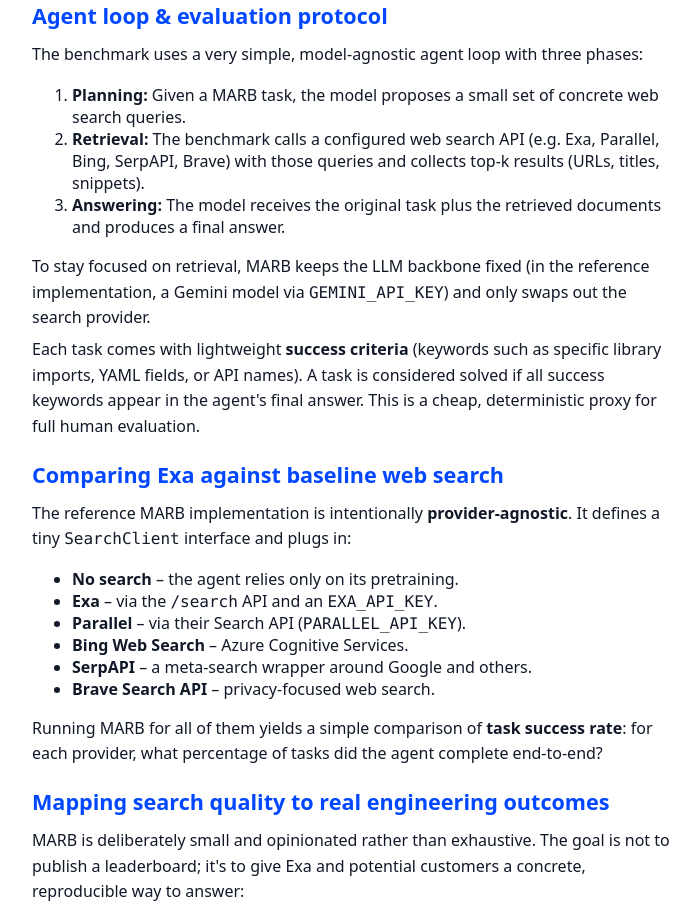
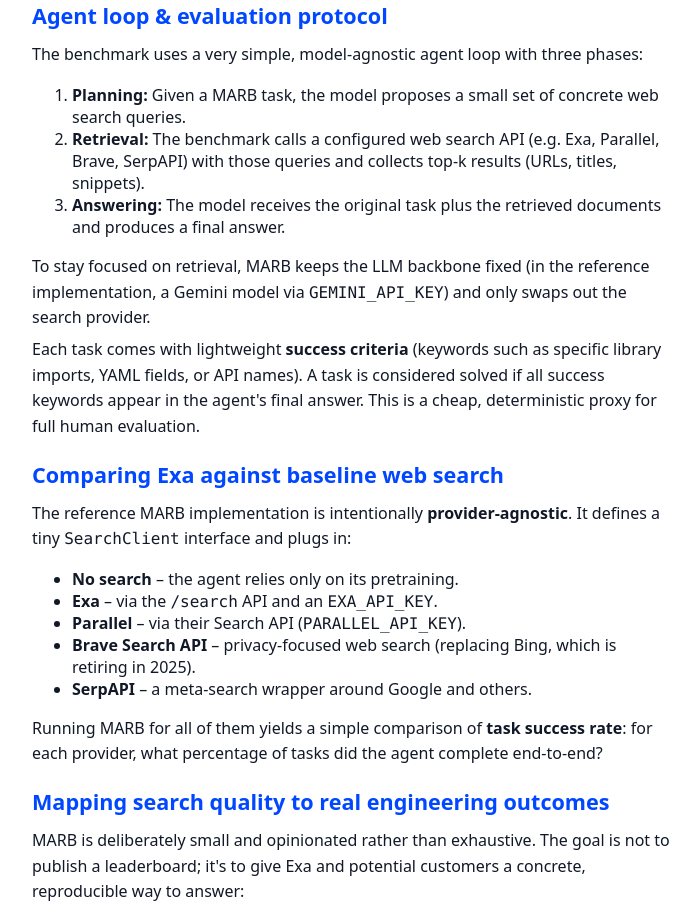
Before and after one commit to nicholaschen09/llm-benchmarking, a Next.js app in the folder public/: page / in a window 1280 px wide. Shown: the part 1080-1995 px from the top of the page, without its empty margins (268-968 px from the left). Built offline with nearby package versions, Linux system fonts and the light colour scheme.

Commit message:
brave <-> bing

```diff
--- a/public/app/page.tsx
+++ b/public/app/page.tsx
@@ -108,7 +108,7 @@
             </li>
             <li>
               <strong>Retrieval:</strong> The benchmark calls a configured web search
-              API (e.g. Exa, Parallel, Bing, SerpAPI, Brave) with those queries and collects top-k
+              API (e.g. Exa, Parallel, Brave, SerpAPI) with those queries and collects top-k
               results (URLs, titles, snippets).
             </li>
             <li>
@@ -151,13 +151,10 @@
               <strong>Parallel</strong> – via their Search API (<code>PARALLEL_API_KEY</code>).
             </li>
             <li>
-              <strong>Bing Web Search</strong> – Azure Cognitive Services.
+              <strong>Brave Search API</strong> – privacy-focused web search (replacing Bing, which is retiring in 2025).
             </li>
             <li>
               <strong>SerpAPI</strong> – a meta-search wrapper around Google and others.
-            </li>
-            <li>
-              <strong>Brave Search API</strong> – privacy-focused web search.
             </li>
           </ul>
           <p>
```
Also changed, not shown: 2 other files (tests, documents, lock files or other folders).
